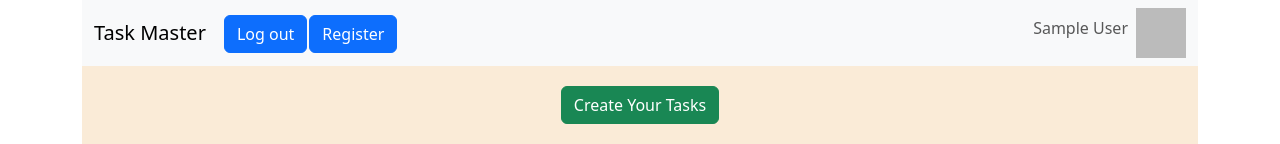
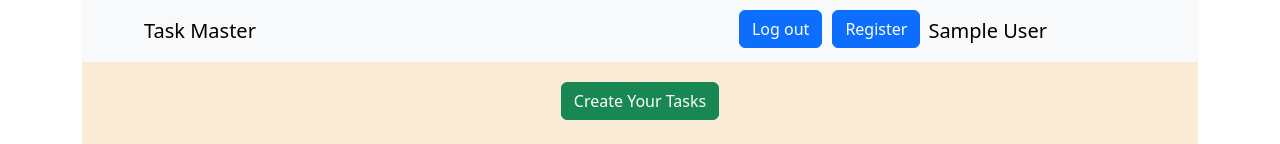
Before and after one commit to Shahadathossan01/Todo-master, a React (Vite) app: page / in a window 1280 px wide. Shown: the top 144 px of the page. Built offline with nearby package versions, Linux system fonts and the light colour scheme; no server answers; sample sign-in values are in the browser's storage.

Commit message:
edit navbar

```diff
--- a/src/components/NavbarHeader/NavbarHeader.jsx
+++ b/src/components/NavbarHeader/NavbarHeader.jsx
@@ -4,7 +4,7 @@ import Container from 'react-bootstrap/Container';
 import Nav from 'react-bootstrap/Nav';
 import Navbar from 'react-bootstrap/Navbar';
 import { AuthContext } from '../../context/AuthProvider';
-import { useNavigate } from 'react-router-dom';
+import { Link, useNavigate } from 'react-router-dom';
 
 function NavbarHeader() {
   const {logOut,user,setLoader}=useContext(AuthContext)
@@ -21,23 +21,19 @@ function NavbarHeader() {
     <div>
       <Navbar collapseOnSelect expand="lg" className="bg-body-tertiary">
       <Container>
-        <Navbar.Brand href="/">Task Master</Navbar.Brand>
+        <Navbar.Brand href="/" style={{marginLeft:'50px'}}>Task Master</Navbar.Brand>
         <Navbar.Toggle aria-controls="responsive-navbar-nav" />
         <Navbar.Collapse id="responsive-navbar-nav">
-          <Nav className="me-auto">
+          <Nav style={{marginLeft:'50%'}}>
             {
-              user?.uid?<Button style={{marginLeft:'2px',marginTop:'2px'}}  onClick={handleLogOut}>Log out</Button>:<Button style={{marginLeft:'2px',marginTop:'2px'}} href="/login">Log In</Button>
+              user?.uid?<Link><Button style={{marginLeft:'10px',marginTop:'2px',}}  onClick={handleLogOut}>Log out</Button></Link>:<Link to="/login"><Button style={{marginLeft:'10px',marginTop:'2px'}} >Log In</Button></Link>
 
             }
-            <Button style={{marginLeft:'2px',marginTop:'2px'}} href="/register">Register</Button>
-          </Nav>
-          <Nav>
+            <Link to="/register">
+            <Button style={{marginLeft:'10px',marginTop:'2px'}} >Register</Button>
+            </Link>
             {
-              user?.displayName&&<Nav.Link href="#deets">{user.displayName}</Nav.Link>
-            }
-
-            {
-              user?.photoURL&&<img style={{height:'50px',width:'50px'}} src={user?.photoURL}></img>
+              user?.displayName&&<Nav.Link style={{color:'black',fontSize:'20px'}}>{user.displayName}</Nav.Link>
             }
           </Nav>
         </Navbar.Collapse>
```
